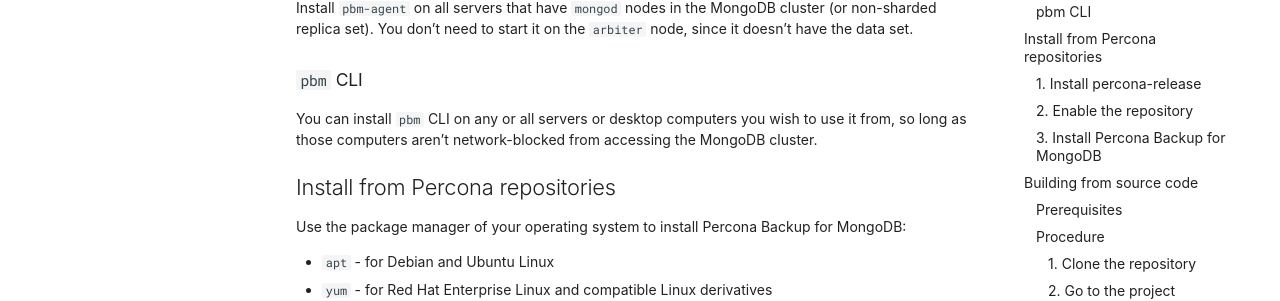
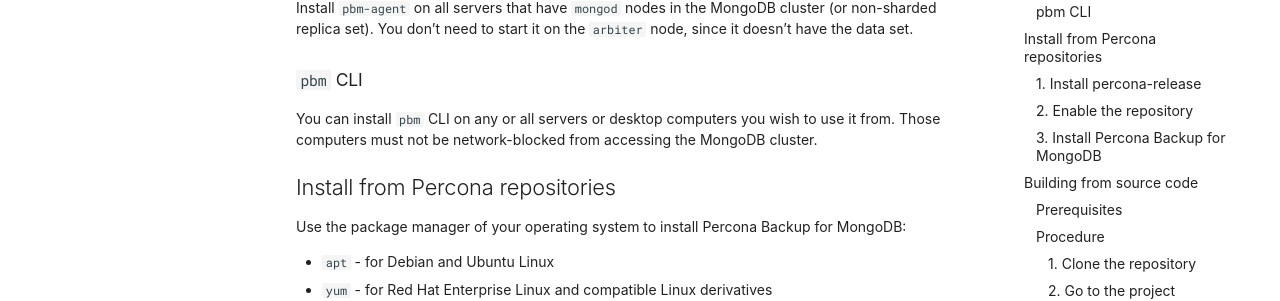
Before and after one commit to percona/pbm-docs, an MkDocs documentation site: the page built from docs/installation.md, in a window 1280 px wide and 900 px high, scrolled down 645 px. Shown: the part 150-451 px from the top of the window. Built offline with MkDocs 1.6.1 and Material for MkDocs 9.7.7, drawn with Linux system fonts in a browser that asks for light colours; nearby versions of some CDN libraries; some web fonts are replaced; comment, search, counter and statistics services are not loaded.

Commit message:
PBM-1029 Fixed grammar issue on install page

```diff
--- a/docs/installation.md
+++ b/docs/installation.md
@@ -29,7 +29,7 @@
 
 ### `pbm` CLI
 
-You can install `pbm` CLI on any or all servers or desktop computers you wish to use it from, so long as those computers aren’t network-blocked from accessing the MongoDB cluster.
+You can install `pbm` CLI on any or all servers or desktop computers you wish to use it from. Those computers must not be network-blocked from accessing the MongoDB cluster.
 
 ## Install from Percona repositories
 
```
